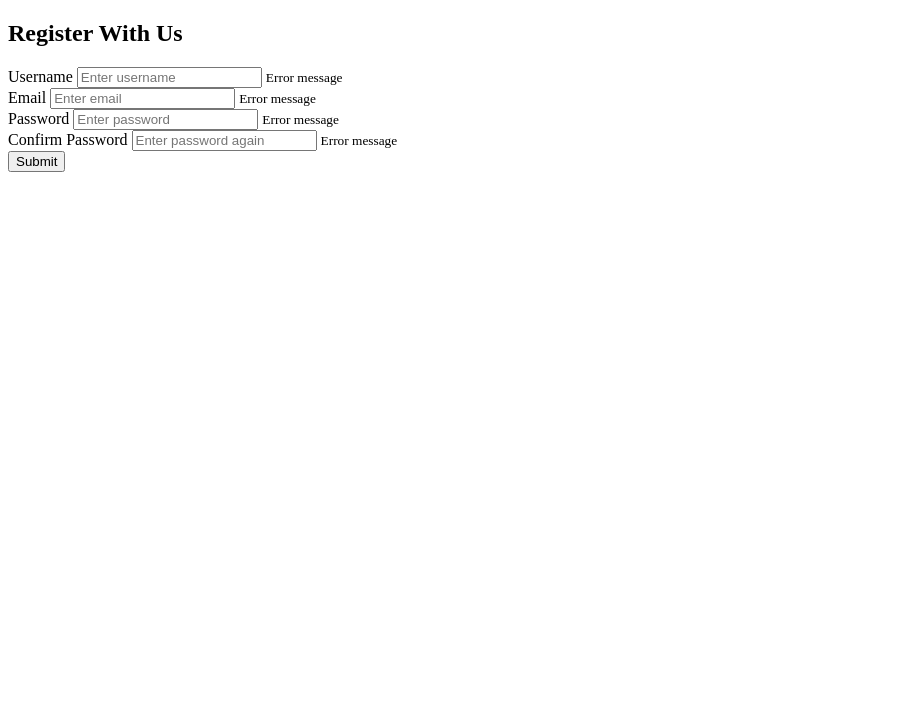
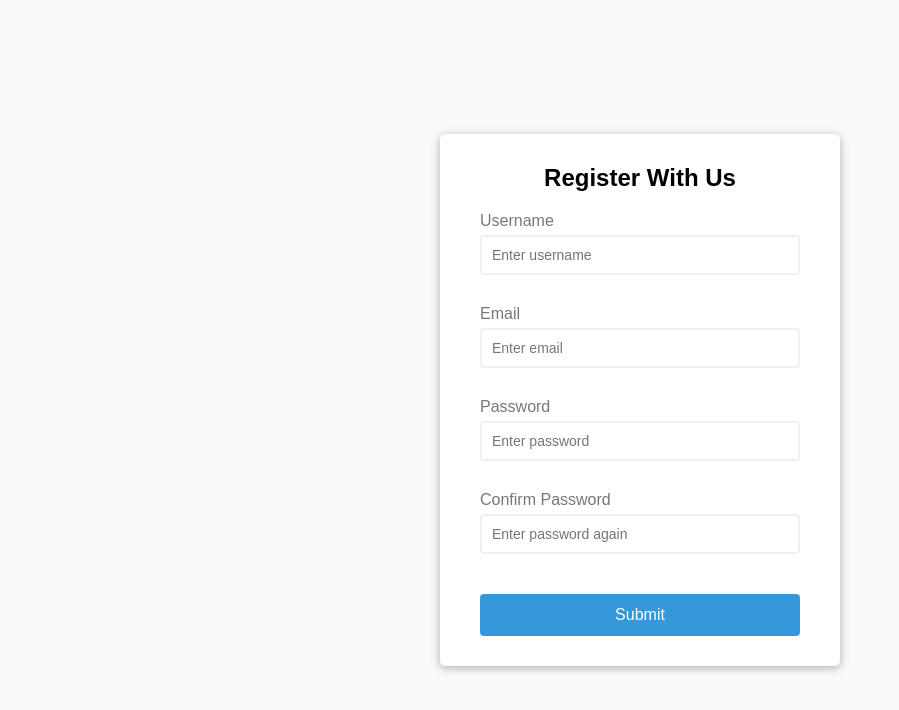
Before and after one commit to TaurBjorn/form-validator, a plain HTML site: page index.html in a window 1280 px wide. Shown: the whole page, without its empty margins (0-899 px from the left). Drawn offline with Linux system fonts and the light colour scheme.

Commit message:
added CSS-styling

```diff
--- a/index.html
+++ b/index.html
@@ -4,12 +4,12 @@
     <meta charset="UTF-8" />
     <meta http-equiv="X-UA-Compatible" content="IE=edge" />
     <meta name="viewport" content="width=device-width, initial-scale=1.0" />
-    <link rel="stylesheet" href="style.css" />
+    <link rel="stylesheet" href="./style.css" />
     <script src="./script.js" defer></script>
     <title>Form Validator</title>
   </head>
   <body>
-    <div class="container"></div>
+    <div class="container">
       <form id="form" class="form">
         <h2>Register With Us</h2>
         <div class="form-control">
@@ -38,5 +38,6 @@
         </div>
         <button type="submit">Submit</button>
       </form>
+    </div>
   </body>
 </html>
--- a/style.css
+++ b/style.css
@@ -0,0 +1,95 @@
+
+:root {
+    --success-color:#2ecc71;
+    --error-color: #e74c3c;
+}
+
+
+* {
+    box-sizing: border-box;
+}
+
+body {
+    background-color: #f9fafb;
+    font-family: sans-serif;
+    display: flex;
+    align-items: center;
+    justify-content: center;
+    min-height: 100vh;
+    margin: 0;
+}
+
+.container {
+    background-color: #fff;
+    border-radius: 5px;
+    box-shadow: 0 2px 10px rgba(0, 0, 0, 0.3);
+    width: 400px;
+}
+
+h2 {
+    text-align: center;
+    margin: 0 0 20px;
+}
+
+.form {
+    padding: 30px 40px;
+}
+
+.form-control {
+    margin-bottom: 10px;
+    padding-bottom: 20px;
+    position: relative;
+}
+
+.form-control label {
+    color: #777;
+    display: block;
+    margin-bottom: 5px;
+}
+
+.form-control input {
+    border: 2px solid #f0f0f0;
+    border-radius: 4px;
+    display: block;
+    width: 100%;
+    padding: 10px;
+    font-size: 14px;
+}
+
+.form-control input:focus {
+    outline: 0;
+    border-color: #777;
+}
+
+.form-control.success input {
+    border-color: var(--success-color);
+}
+
+.form-control.error input {
+    border-color: var(--error-color);
+}
+
+.form-control small {
+    color: var(--error-color);
+    position: absolute;
+    bottom: 0;
+    left: 0;
+    visibility: hidden;
+}
+
+.form-control.error small {
+    visibility: visible;
+}
+
+.form button {
+    cursor: pointer;
+    background-color: #3498db;
+    border: 2px solid #3498db;
+    border-radius: 4px;
+    color: #fff;
+    display: block;
+    font-size: 16px;
+    padding: 10px;
+    margin-top: 20px;
+    width: 100%;
+}
```
Lines whose indentation alone changed are shown as unchanged.
